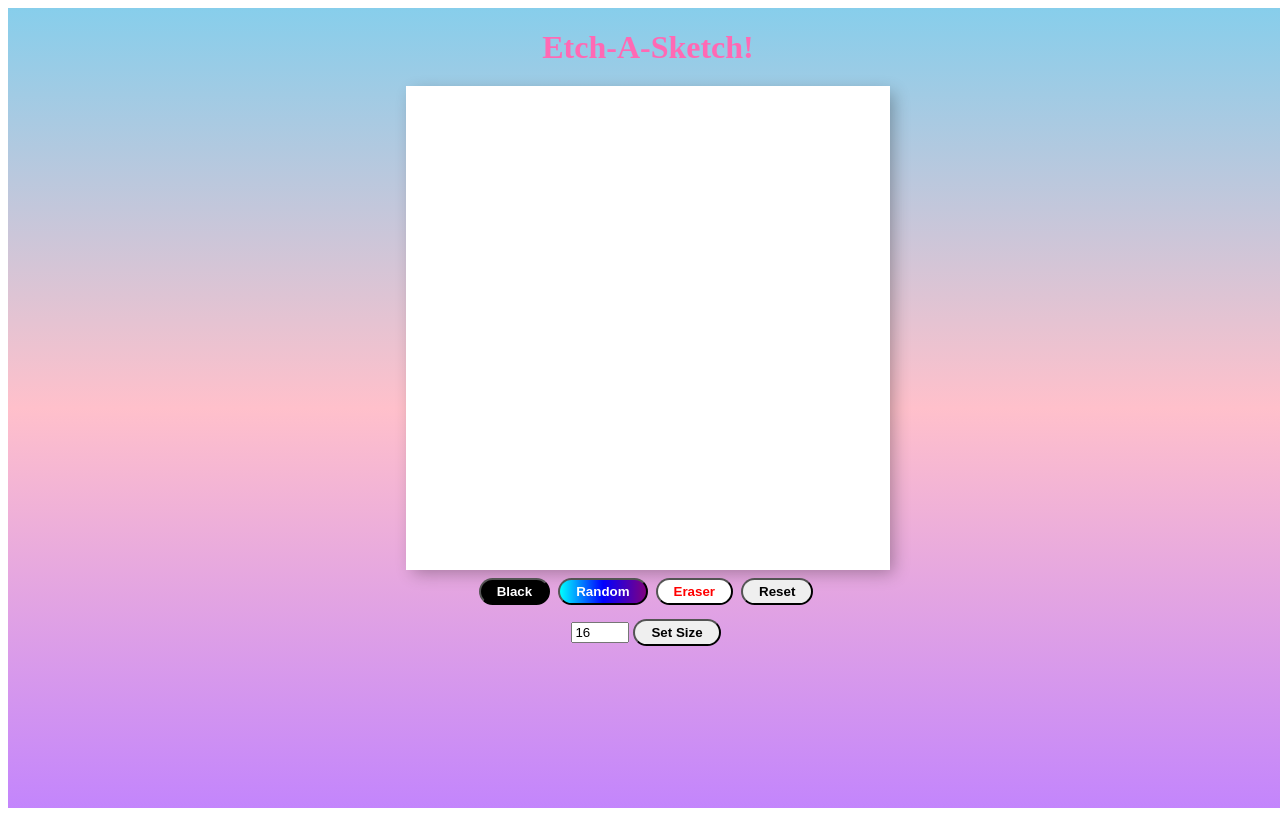
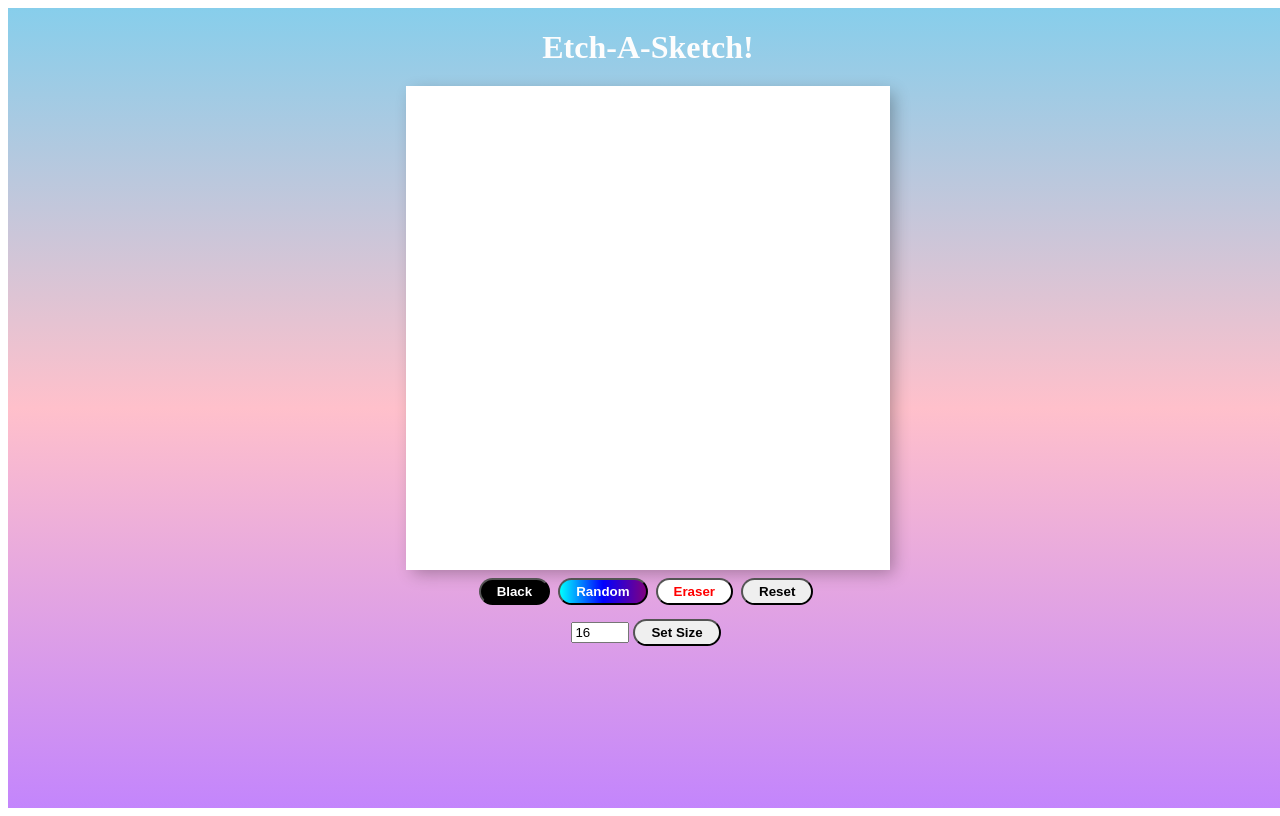
Before and after one commit to Victoria0292/etch-a-sketch, a plain HTML site: page index.html in a window 1280 px wide. Drawn offline with Linux system fonts and the light colour scheme.

Commit message:
title color change style.css

```diff
--- a/style.css
+++ b/style.css
@@ -36,7 +36,7 @@
 .title {
     display: flex;
     justify-content: center;
-    color: hotpink;
+    color: rgb(253, 253, 253);
 }
 
 .buttons {
```
